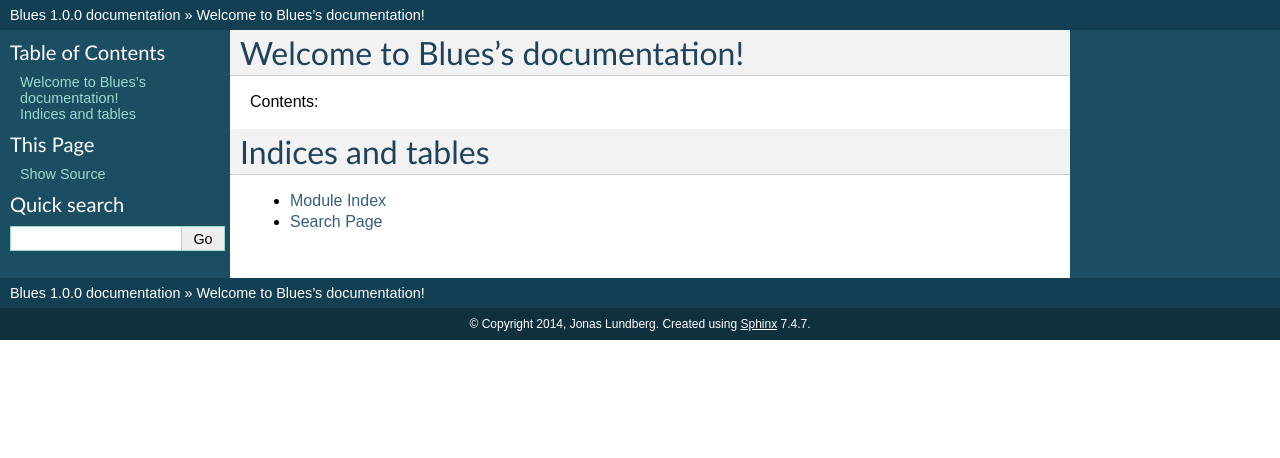
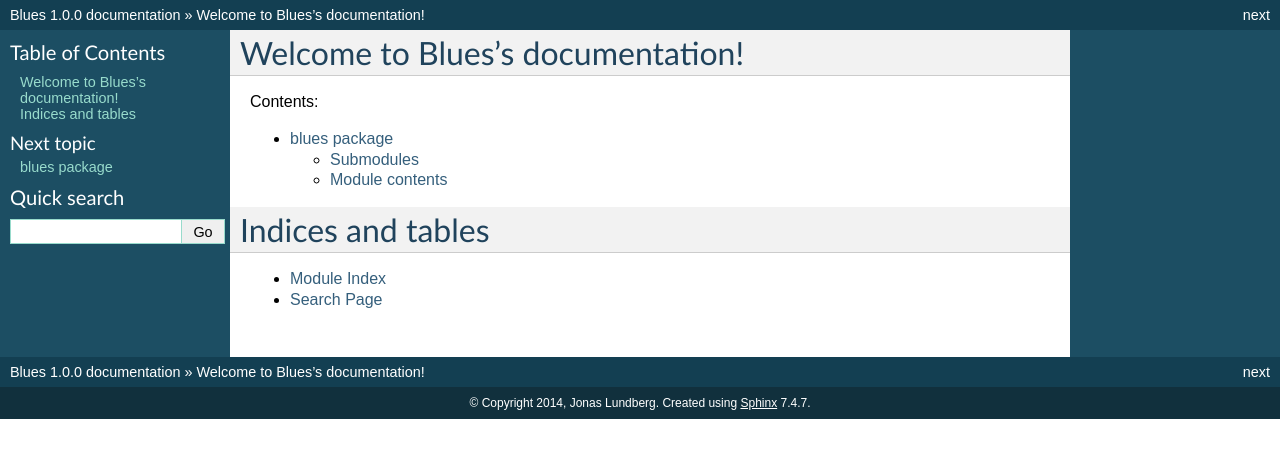
Before and after one commit to 5monkeys/blues, a Sphinx documentation site: the page built from docs/source/index.rst, in a window 1280 px wide. Shown: the top 458 px of the page. Built offline with Sphinx 7.4.7, drawn with Linux system fonts in a browser that asks for light colours; some of the changed lines change nothing that is shown.

Commit message:
Update docs

```diff
--- /dev/null
+++ b/docs/source/api/blues.app.rst
@@ -0,0 +1,4 @@
+.. automodule:: blues.app
+    :members:
+    :undoc-members:
+    :show-inheritance:
--- a/docs/source/api/blues.application.rst
+++ /dev/null
@@ -1,10 +0,0 @@
-blues.application package
-=========================
-
-Module contents
----------------
-
-.. automodule:: blues.application
-    :members:
-    :undoc-members:
-    :show-inheritance:
--- a/docs/source/api/blues.rst
+++ b/docs/source/api/blues.rst
@@ -1,18 +1,12 @@
 blues package
 =============
-
-Subpackages
------------
-
-.. toctree::
-
-    blues.application
 
 Submodules
 ----------
 
 .. toctree::
 
+   blues.app
    blues.cron
    blues.debian
    blues.django
--- a/docs/source/api/modules.rst
+++ /dev/null
@@ -1,7 +0,0 @@
-blues
-=====
-
-.. toctree::
-   :maxdepth: 4
-
-   blues
--- a/docs/source/conf.py
+++ b/docs/source/conf.py
@@ -78,11 +78,11 @@
 #default_role = None
 
 # If true, '()' will be appended to :func: etc. cross-reference text.
-#add_function_parentheses = True
+add_function_parentheses = True
 
 # If true, the current module name will be prepended to all description
 # unit titles (such as .. function::).
-#add_module_names = True
+add_module_names = False
 
 # If true, sectionauthor and moduleauthor directives will be shown in the
 # output. They are ignored by default.
@@ -92,7 +92,7 @@
 pygments_style = 'sphinx'
 
 # A list of ignored prefixes for module index sorting.
-#modindex_common_prefix = []
+modindex_common_prefix = ['blues.']
 
 # If true, keep warnings as "system message" paragraphs in the built documents.
 #keep_warnings = False
@@ -163,7 +163,7 @@
 #html_split_index = False
 
 # If true, links to the reST sources are added to the pages.
-#html_show_sourcelink = True
+html_show_sourcelink = False
 
 # If true, "Created using Sphinx" is shown in the HTML footer. Default is True.
 #html_show_sphinx = True
--- a/docs/source/index.rst
+++ b/docs/source/index.rst
@@ -11,6 +11,10 @@
 .. toctree::
    :maxdepth: 2
 
+.. toctree::
+   :maxdepth: 3
+
+   api/blues
 
 
 Indices and tables
```
Also changed, not shown: 1 other file.
